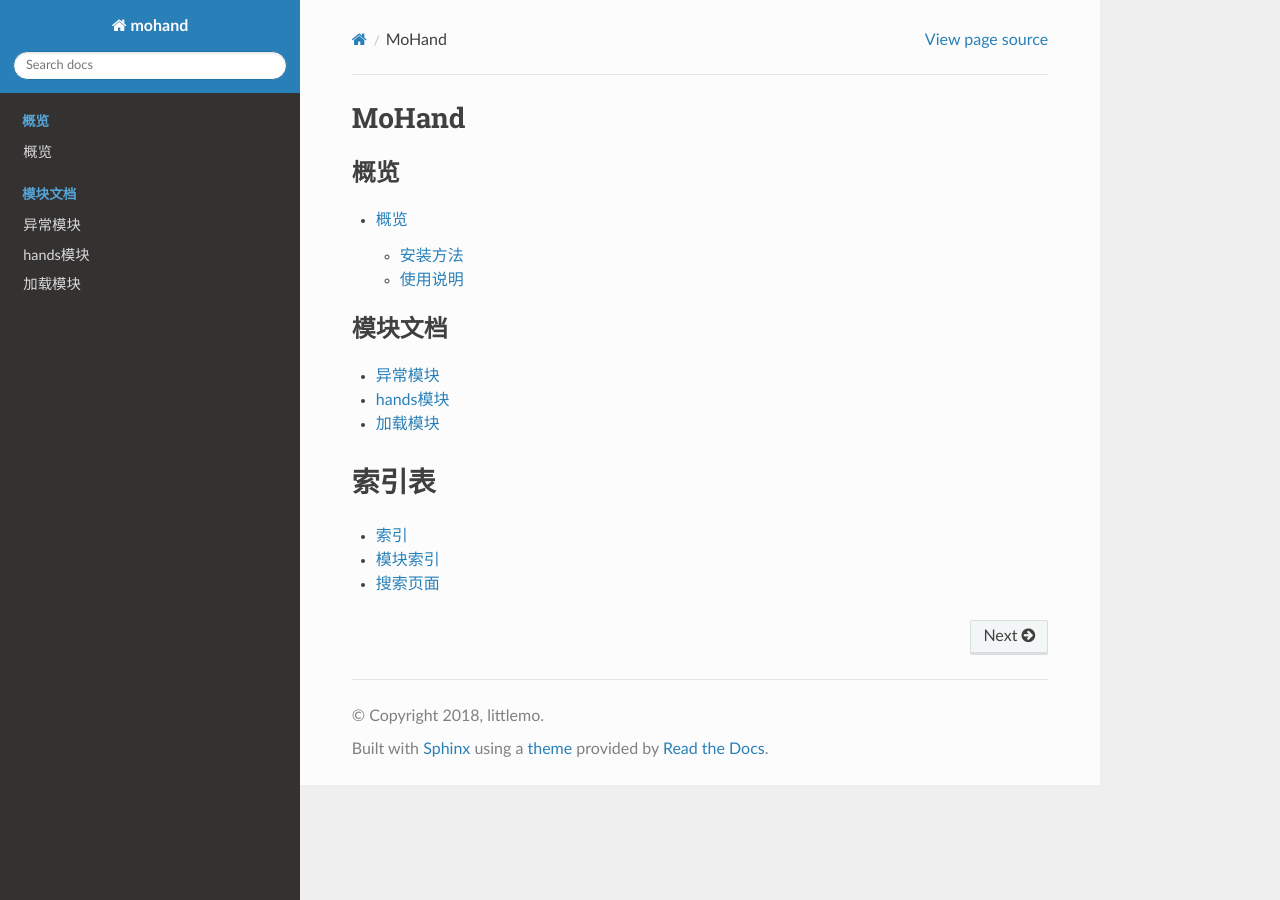
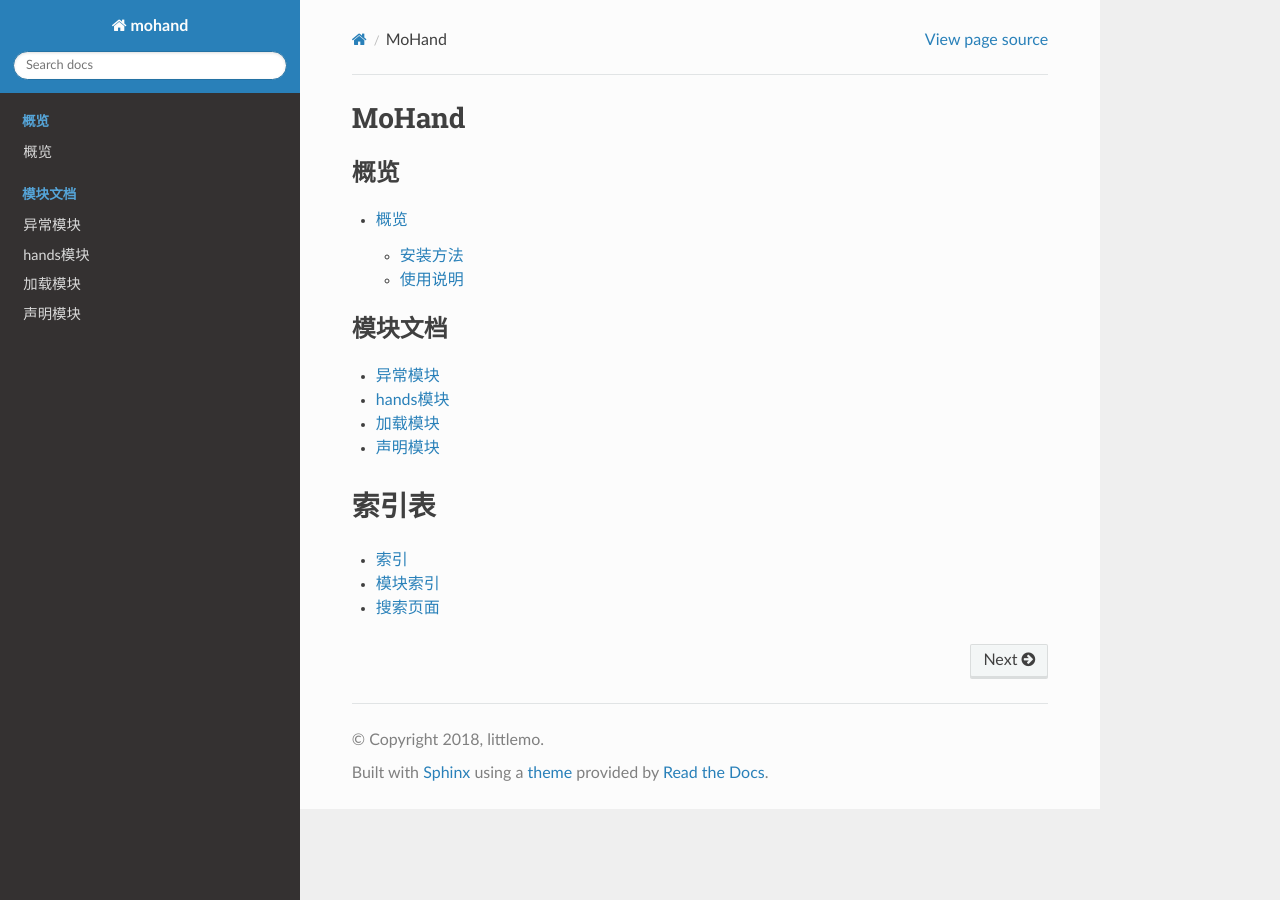
Before and after one commit to littlemo/mohand, a Sphinx documentation site: the page built from docs/source/index.rst, in a window 1280 px wide. Built offline with Sphinx 7.4.7 and the Read the Docs theme 2.0.0, drawn with Linux system fonts in a browser that asks for light colours; formulas are drawn with MathJax 3.

Commit message:
F: 实现声明模块的文档，并注册到主索引页中

```diff
--- a/docs/source/index.rst
+++ b/docs/source/index.rst
@@ -19,6 +19,7 @@ MoHand
    module/exception
    module/hands
    module/load_file
+   module/state
 
 
 索引表
--- /dev/null
+++ b/docs/source/module/state.rst
@@ -0,0 +1,7 @@
+.. _module-state:
+
+========
+声明模块
+========
+
+.. automodule:: mohand.state
```
